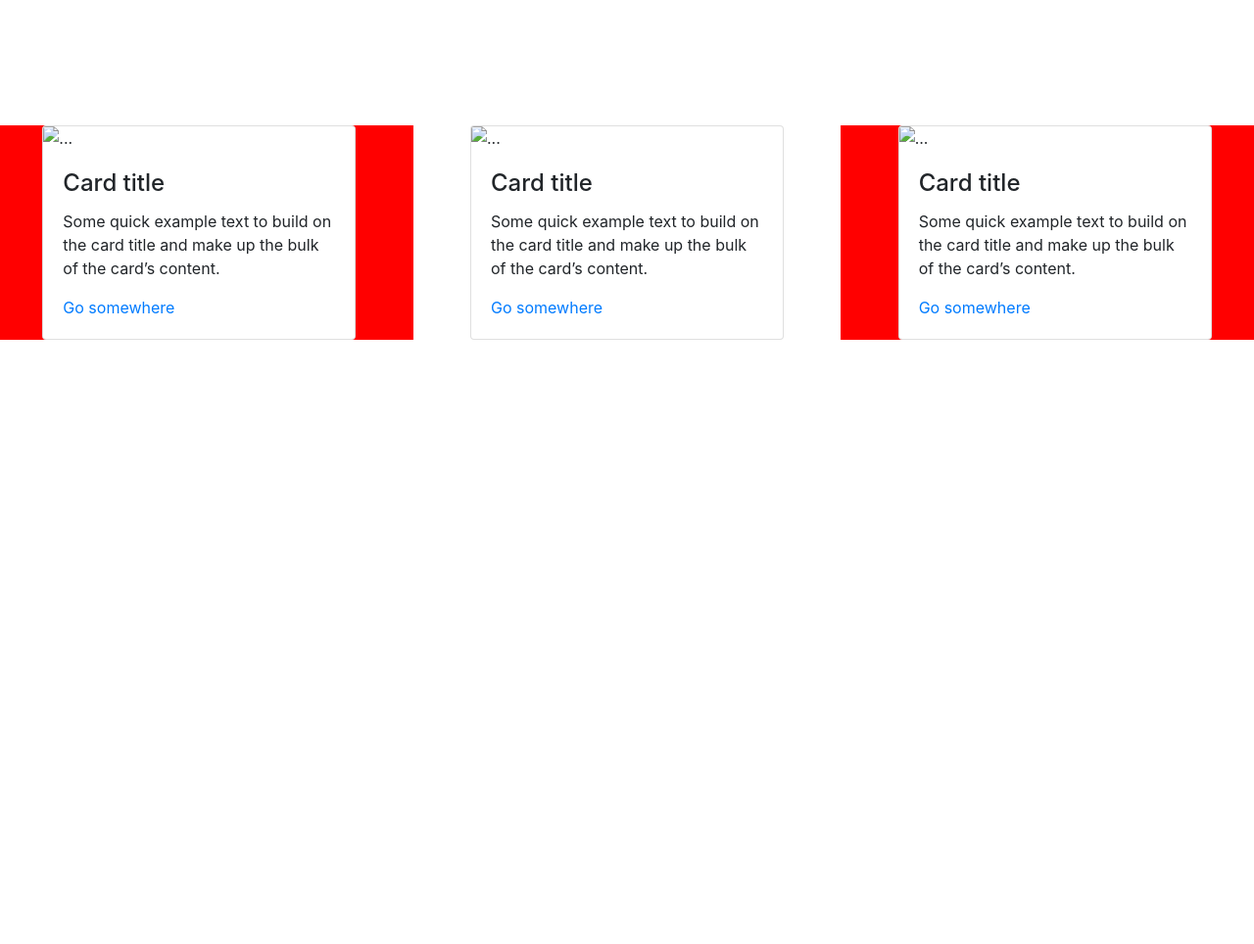
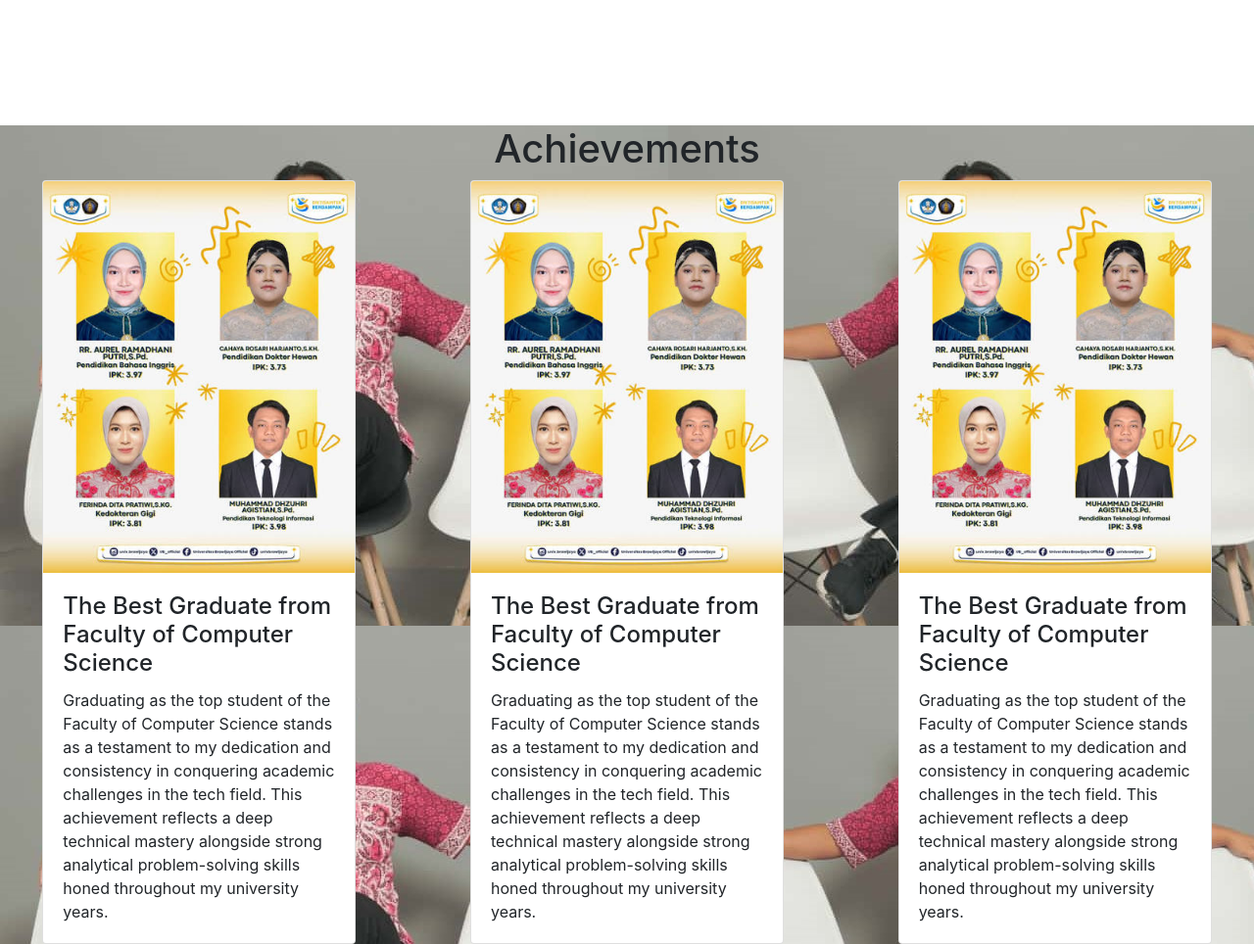
Before and after one commit to zuhri6801/WebTeacher, a plain HTML site: page Personal-Teacher/index.html in a window 1280 px wide. Shown: the part 4840-5804 px from the top of the page at 98% size. Before the commit the page ends 5187 px from the top, so only its background shows below. Drawn offline with nearby package versions, Linux system fonts and the light colour scheme.

Commit message:
Bootstrap 4

```diff
--- a/Personal-Teacher/index.html
+++ b/Personal-Teacher/index.html
@@ -102,40 +102,50 @@
           </div>
     </div>
 
-    <div class="section4 p-10">
-       <div class="row ">
-            <div class="col-4 d-flex justify-content-center" style="background-color: red;">
-                <section class="card" style="max-width: 320px">
-                    <img src="..." class="card-img-top" alt="...">
+    <div class="section4 p-10" style="background-image: url(/Personal-Teacher/agist.jpeg);">
+      <h1 class="text-center fg-white">Achievements</h1>
+
+       <div class="row">
+
+          <div class="col d-flex justify-content-center">
+            <section class="card card-translucent" style="max-width: 320px">
+              <img src="wisterbaik.jfif" class="card-img-top" height="400" width="400">
               <div class="card-body">
-                      <h4 class="card-title">Card title</h4>
-                      <p class="card-text">Some quick example text to build on the card title and make up the bulk of the card’s content.</p>
-                      <a href="#" class="btn-solid theme-primary">Go somewhere</a>
+                <h4 class="card-title">The Best Graduate from Faculty of Computer Science</h4>
+                <p class="card-text">
+                  Graduating as the top student of the Faculty of Computer Science stands as a testament to my dedication and consistency in conquering academic challenges in the tech field. This achievement reflects a deep technical mastery alongside strong analytical problem-solving skills honed throughout my university years.
+                </p>
+
               </div>
             </section>
           </div>
 
-            <div class="col-4 d-flex justify-content-center">
-                <section class="card" style="max-width: 320px">
-                    <img src="..." class="card-img-top" alt="...">
+          <div class="col d-flex justify-content-center">
+            <section class="card card-translucent" style="max-width: 320px">
+              <img src="wisterbaik.jfif" class="card-img-top" height="400" width="400">
               <div class="card-body">
-                      <h4 class="card-title">Card title</h4>
-                      <p class="card-text">Some quick example text to build on the card title and make up the bulk of the card’s content.</p>
-                      <a href="#" class="btn-solid theme-primary">Go somewhere</a>
+                <h4 class="card-title">The Best Graduate from Faculty of Computer Science</h4>
+                <p class="card-text">
+                  Graduating as the top student of the Faculty of Computer Science stands as a testament to my dedication and consistency in conquering academic challenges in the tech field. This achievement reflects a deep technical mastery alongside strong analytical problem-solving skills honed throughout my university years.
+                </p>
+
               </div>
             </section>
           </div>
 
-            <div class="col-4 d-flex justify-content-center" style="background-color: red;">
-                <section class="card" style="max-width: 320px">
-                    <img src="..." class="card-img-top" alt="...">
+          <div class="col d-flex justify-content-center">
+            <section class="card card-translucent" style="max-width: 320px">
+              <img src="wisterbaik.jfif" class="card-img-top" height="400" width="400">
               <div class="card-body">
-                      <h4 class="card-title">Card title</h4>
-                      <p class="card-text">Some quick example text to build on the card title and make up the bulk of the card’s content.</p>
-                      <a href="#" class="btn-solid theme-primary">Go somewhere</a>
+                <h4 class="card-title">The Best Graduate from Faculty of Computer Science</h4>
+                <p class="card-text">
+                  Graduating as the top student of the Faculty of Computer Science stands as a testament to my dedication and consistency in conquering academic challenges in the tech field. This achievement reflects a deep technical mastery alongside strong analytical problem-solving skills honed throughout my university years.
+                </p>
+
               </div>
             </section>
           </div>
+
        </div>
     </div>
 
```
Also changed, not shown: Personal-Teacher/agist.jpeg (added), Personal-Teacher/tedx.jpg (added), Personal-Teacher/wisterbaik.jfif (added). Lines whose indentation alone changed are shown as unchanged.
